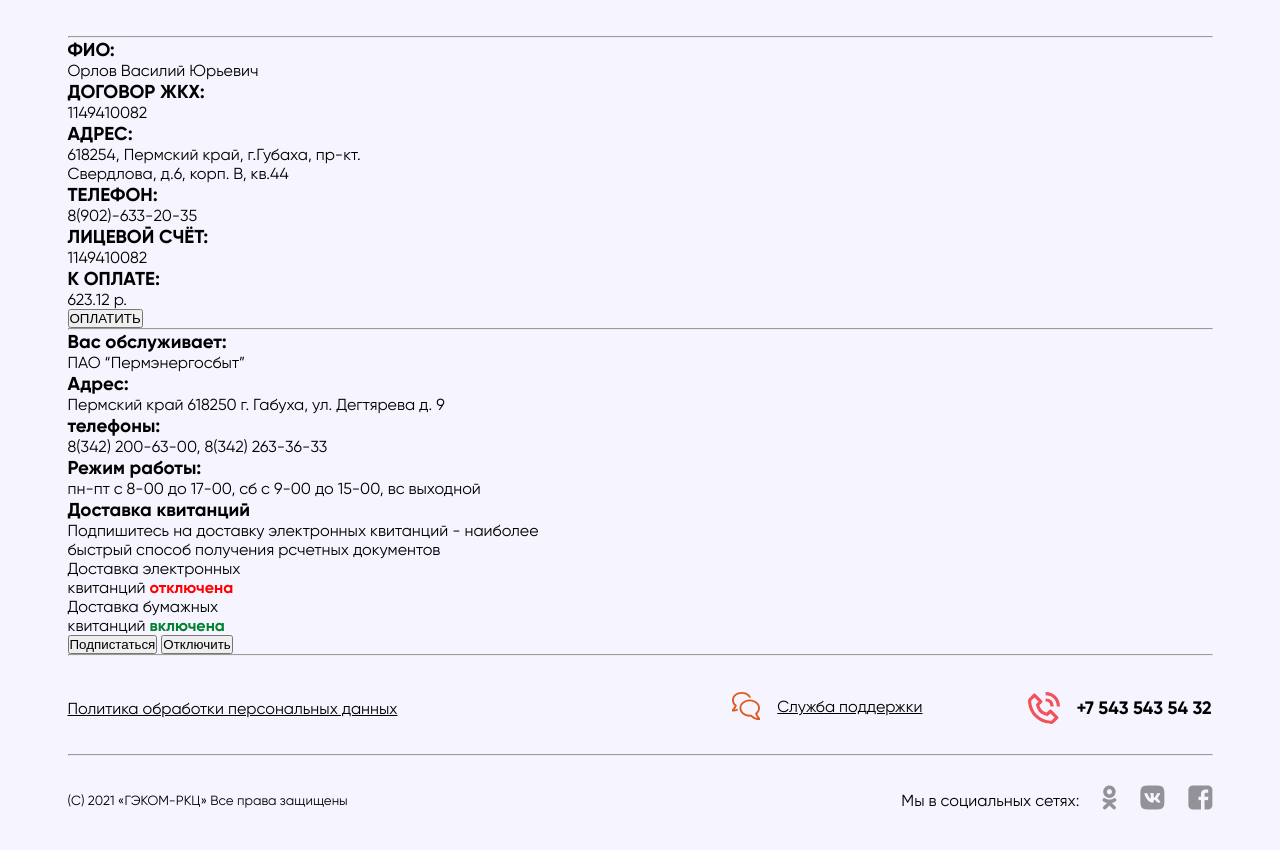
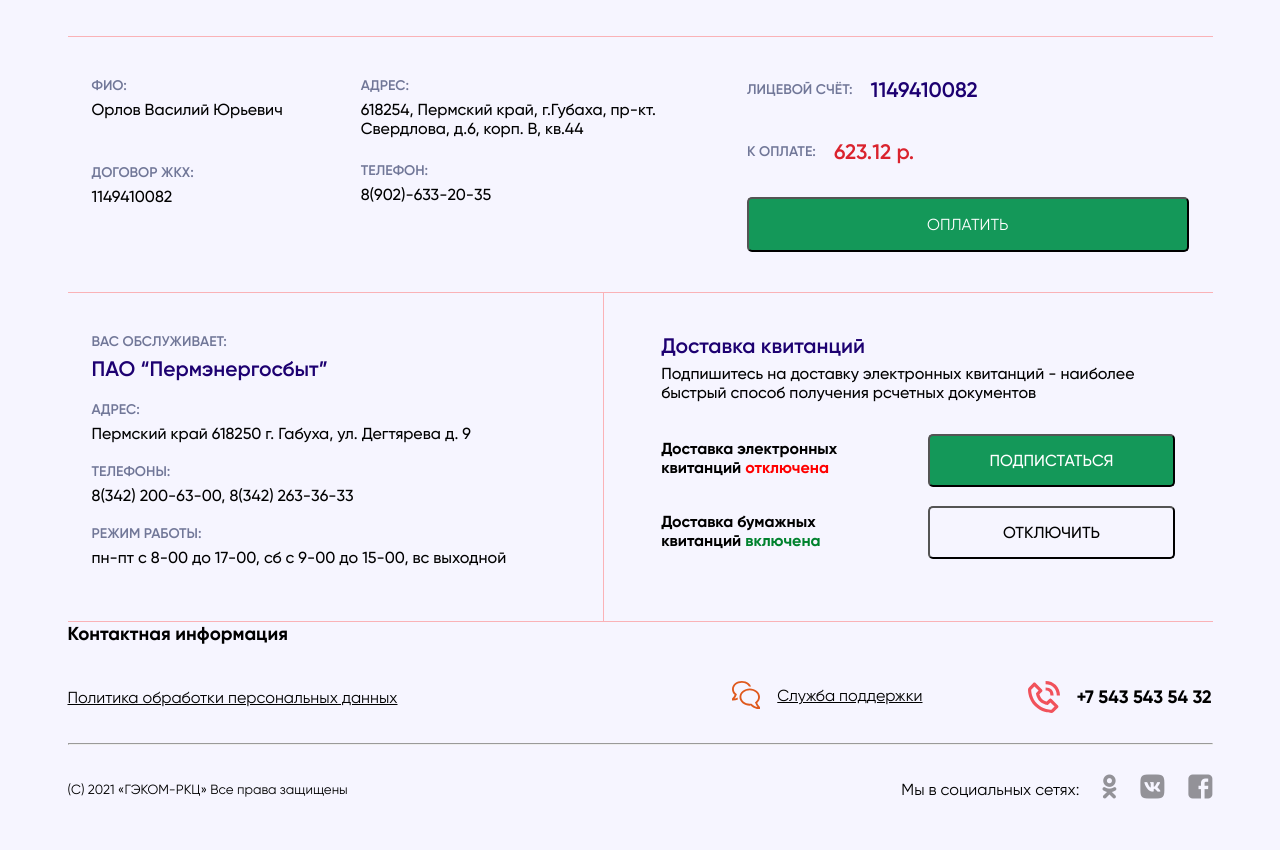
Before and after one commit to Lairan2-0/gekom, a PHP site: page /mpa.php in a window 1280 px wide. Shown: the part 99-949 px from the top of the page. After the commit the page ends 898 px from the top, so only its background shows below. Run offline with PHP 8.4, Linux system fonts and the light colour scheme; some web fonts are replaced.

Commit message:
mpa minor fixes

```diff
--- a/css/main.css
+++ b/css/main.css
@@ -568,6 +568,8 @@ nav{
 }
 /* Menu CSS */
 
+/* Menu CSS */
+
 .menu-buttons {
     display: grid;
     grid-template-areas:
@@ -576,7 +578,6 @@ nav{
     'bot-left bot-mid bot-right';
     align-items: center;
     padding: 10px;
-    margin: 0 387px 0 387px;
 }
 
 .menu-buttons > * {
@@ -591,18 +592,18 @@ nav{
     transition: all .2s ease-in-out;
 }
 
-.menu-buttons > *:hover {
+.menu-buttons > a:hover {
     transform: scale(1.1);
+}
+
+.menu-buttons a{
+    text-decoration: none;
 }
 
 .menu-buttons * p{
     font-family: Gilroy-SemiBold, serif;
     font-size: 21px;
     color: #ffffff;
-}
-
-.menu-buttons * a{
-    text-decoration: none;
 }
 
 .menu-buttons * *{
@@ -664,6 +665,155 @@ nav{
 .menu-buttons__question { grid-area: bot-mid; }
 .menu-buttons__main { grid-area: bot-right; }
 
+/* MPA CSS*/
+.mpa-hr{
+    height: 1px;
+    border: none;
+    background-color: #FF7070;
+    opacity: 50%;
+}
+.upper-info, .mid-info{
+    display: flex;
+    justify-content: space-between;
+    margin: 40px 24px 0 24px;
+}
+.upper-info{
+    margin-bottom: 40px;
+    font-family: Gilroy-Medium, serif;
+}
+.upper-info h3{
+    color: #717798;
+    text-transform: uppercase;
+    font-size: 14px;
+    font-family: Gilroy-SemiBold, serif;
+}
+.upper-info__left h3{
+    margin-bottom: 6px;
+}
+.upper-info p, .mid-info p{
+    font-family: Gilroy-Medium, serif;
+}
+.upper-info__left{
+    display: flex;
+    justify-content: left;
+}
+.left-info__full-name{
+    margin-bottom: 45px;
+}
+.left__right-info{
+    margin-left: 78px;
+}
+.right-info__address{
+    margin-bottom: 24px;
+}
+.right__count, .right__to-pay{
+    align-items: center;
+}
+.right__count{
+    margin-bottom: 37px;
+}
+.right__to-pay{
+    margin-bottom: 33px;
+}
+.upper-info__right h3{
+    margin-right: 18px;
+}
+.upper-info__right p{
+    font-family: Gilroy-SemiBold, serif;
+}
+.right__count{
+    display: flex;
+}
+.count__fillable{
+    color: #1D0071;
+    font-size: 21px;
+}
+.right__to-pay{
+    display: flex;
+}
+.to-pay__fillable{
+    color: #DA232E;
+    font-size: 21px;
+}
+.upper-info__right button{
+    position: relative;
+    background-color: #149859;
+    border-radius: 5px;
+    padding: 16px 178px;
+    color: #FFFFFF;
+    font-family: Gilroy-Regular, serif;
+    font-size: 16px;
+}
+.mid-info h3{
+    color: #717798;
+    text-transform: uppercase;
+    font-size: 14px;
+    margin-bottom: 6px;
+    font-family: Gilroy-SemiBold, serif;
+}
+.serving__fillable{
+    font-size: 21px;
+    color:  #1D0071;
+    font-family: Gilroy-SemiBold, serif !important;
+}
+.mid-info__separator{
+    width: 1px;
+    height: 328px;
+    margin: -40px 0 0 40px ;
+    background-color: #FF7070;
+    opacity: 50%;
+}
+.mid-info__left div{
+    margin-bottom: 20px;
+}
+.right__invoice-indication h3{
+    text-transform: none;
+    font-size: 21px;
+    color:  #1D0071;
+    font-family: Gilroy-SemiBold, serif ;
+}
+.right__invoice-indication{
+    margin-right: 54px;
+    margin-bottom: 32px;
+}
+.right__buttons{
+    display: flex;
+    margin-right: 13px;
+    justify-content: space-between;
+}
+.buttons__info{
+    display: flex;
+    margin-top: 5px;
+    flex-direction: column;
+}
+.left-info__disabled{
+    margin-bottom: 35px;
+}
+.buttons__buttons{
+    display: flex;
+    flex-direction: column;
+}
+.buttons__buttons button{
+    text-transform: uppercase;
+    font-family: Gilroy-Medium, serif;
+}
+.buttons__info p{
+    font-family: Gilroy-Bold, serif;
+}
+.buttons__buttons button{
+    font-family: Gilroy-Medium, serif;
+    padding: 15px 60px;
+    border-radius: 5px;
+    font-size: 16px;
+}
+.buttons__btn-activate{
+    margin-bottom: 19px;
+    background-color: #149859;
+    color: #FFFFFF;
+}
+.buttons__btn-deactivate{
+    background-color: transparent;
+}
 /*popups*/
 .popup-shadow{
     display: none;
--- a/mpa.php
+++ b/mpa.php
@@ -89,6 +89,15 @@
         </div>
     </div>
     <hr class="mpa-hr">
+    <div class="contact-info">
+        <h3 class="contact-info__header">Контактная информация</h3>
+        <div class="contact-info__left">
+
+        </div>
+        <div class="contact-info__right">
+
+        </div>
+    </div>
 </main>
 
 <?php require_once("common/footer.php"); ?>
```
Also changed, not shown: menu.php (+27 -34 lines).
